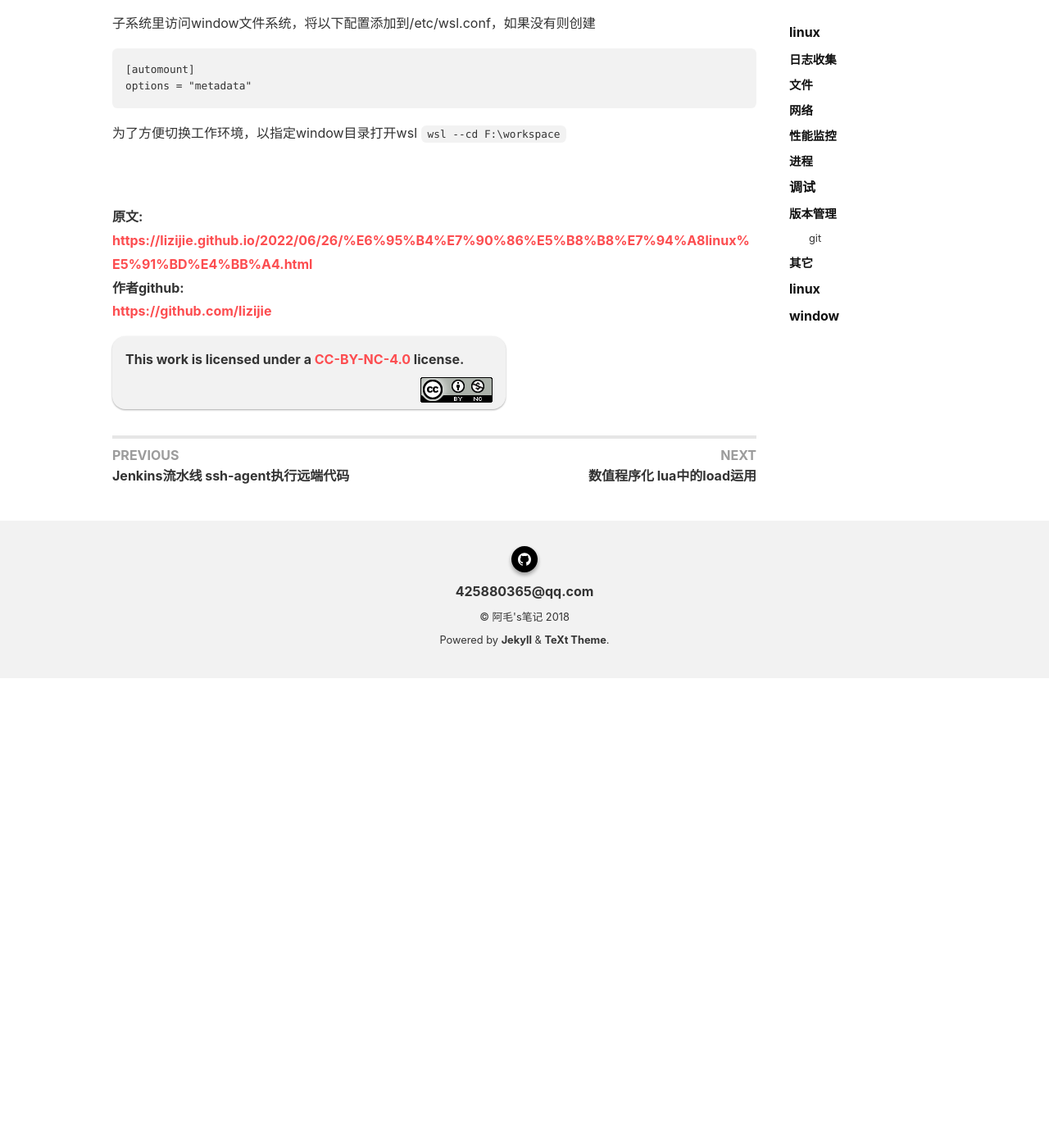
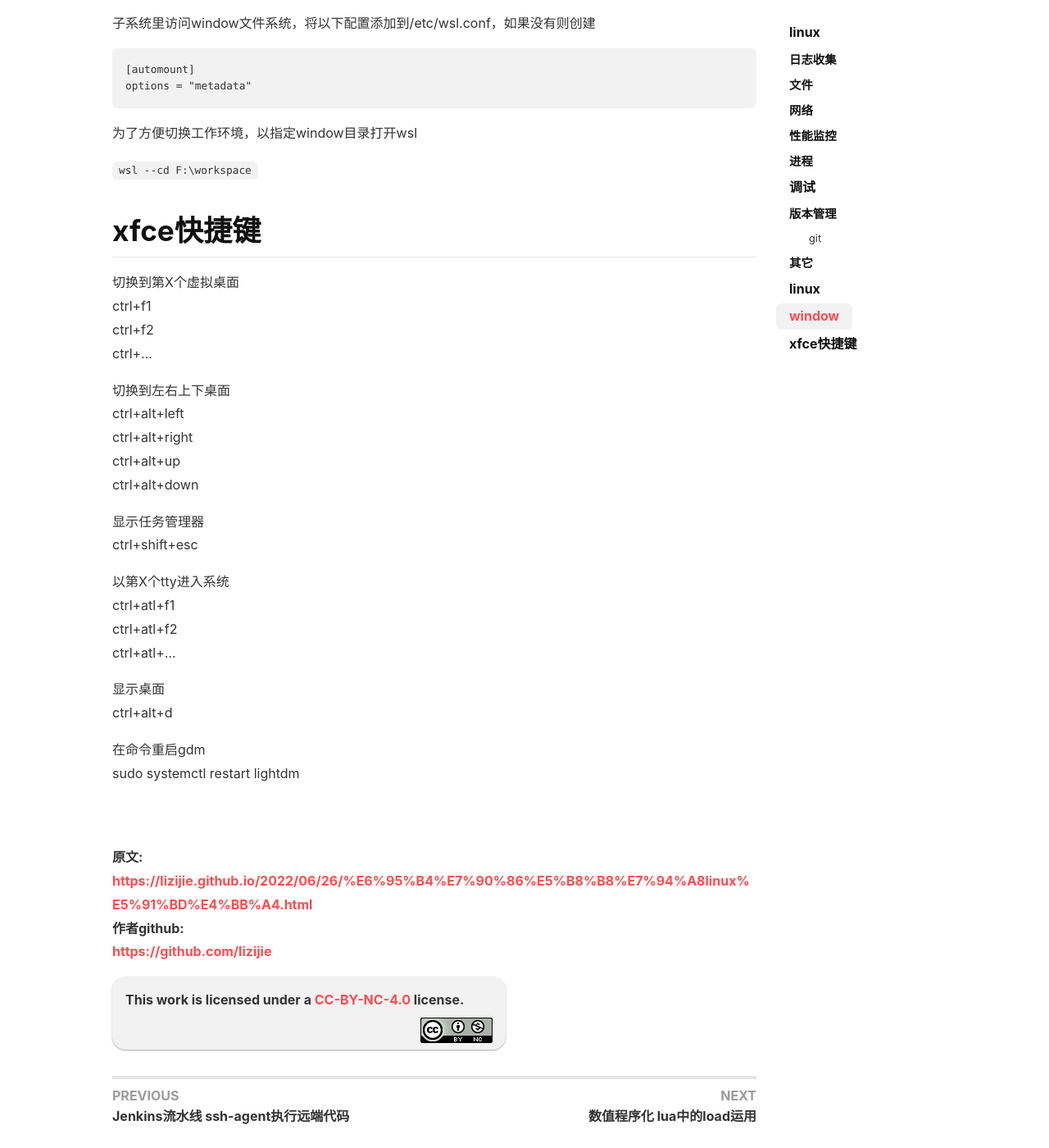
Before and after one commit to lizijie/lizijie.github.io, a Jekyll site: the page built from _posts/2022-06-26-整理常用linux命令.md, in a window 1280 px wide and 1400 px high, scrolled down 5163 px. Shown: the whole window at 82% size. Built offline with Jekyll 4.4.1, drawn with Linux system fonts in a browser that asks for light colours; nearby versions of some CDN libraries; comment, search, counter and statistics services are not loaded; before the commit the page ends 5990 px from its top, so only the background shows below that.

Commit message:
update 2022-06-26-整理常用linux命令

````diff
--- a/_posts/2022-06-26-整理常用linux命令.md
+++ b/_posts/2022-06-26-整理常用linux命令.md
@@ -208,7 +208,37 @@ options = "metadata"
 ```
 
 为了方便切换工作环境，以指定window目录打开wsl
+
 `wsl --cd F:\workspace`
+
+
+# xfce快捷键
+
+切换到第X个虚拟桌面
+ctrl+f1
+ctrl+f2
+ctrl+...
+
+
+切换到左右上下桌面
+ctrl+alt+left
+ctrl+alt+right
+ctrl+alt+up
+ctrl+alt+down
+
+显示任务管理器
+ctrl+shift+esc
+
+以第X个tty进入系统
+ctrl+atl+f1
+ctrl+atl+f2
+ctrl+atl+...
+
+显示桌面
+ctrl+alt+d
+
+在命令重启gdm
+sudo systemctl restart lightdm
 
 <br>
 <br>
````
